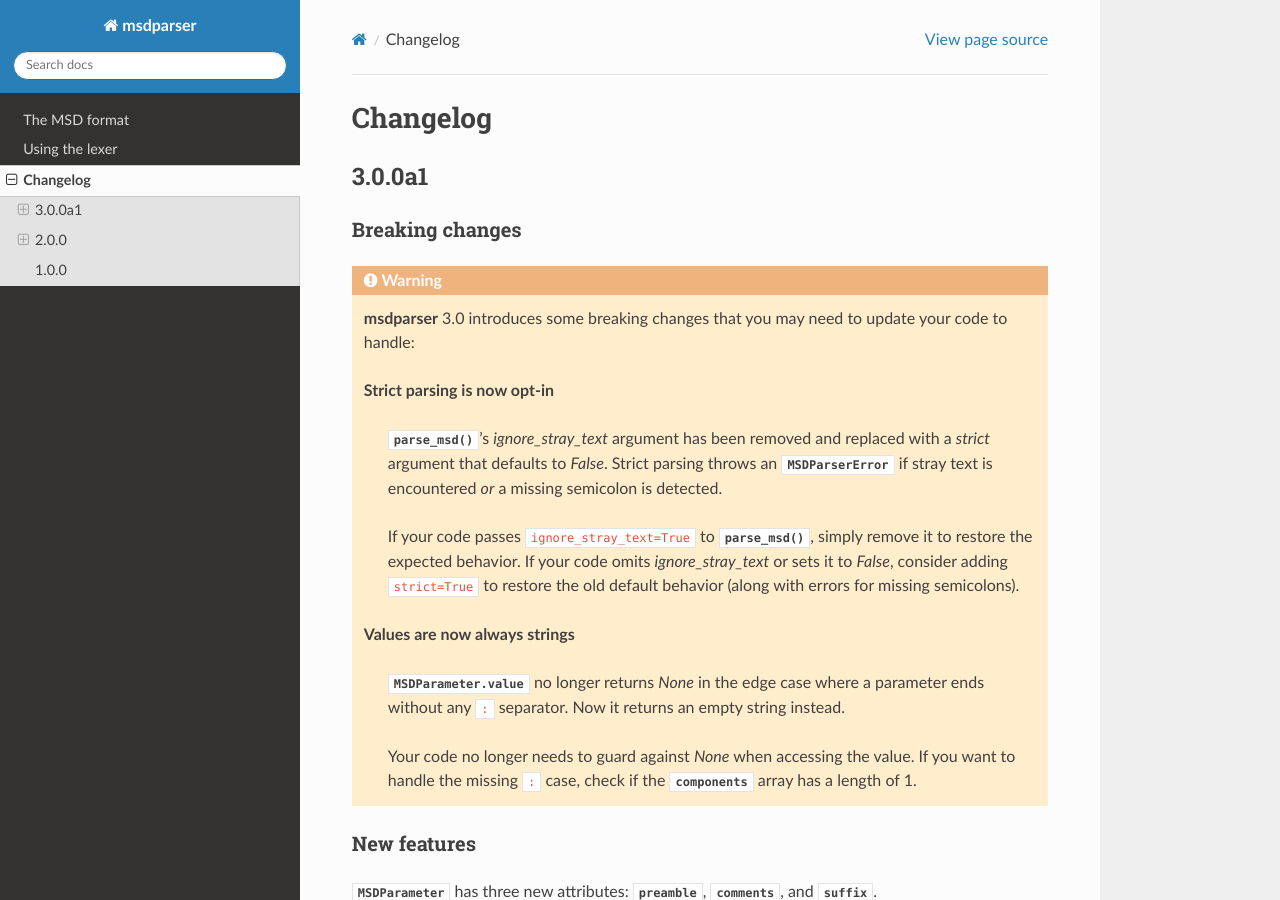
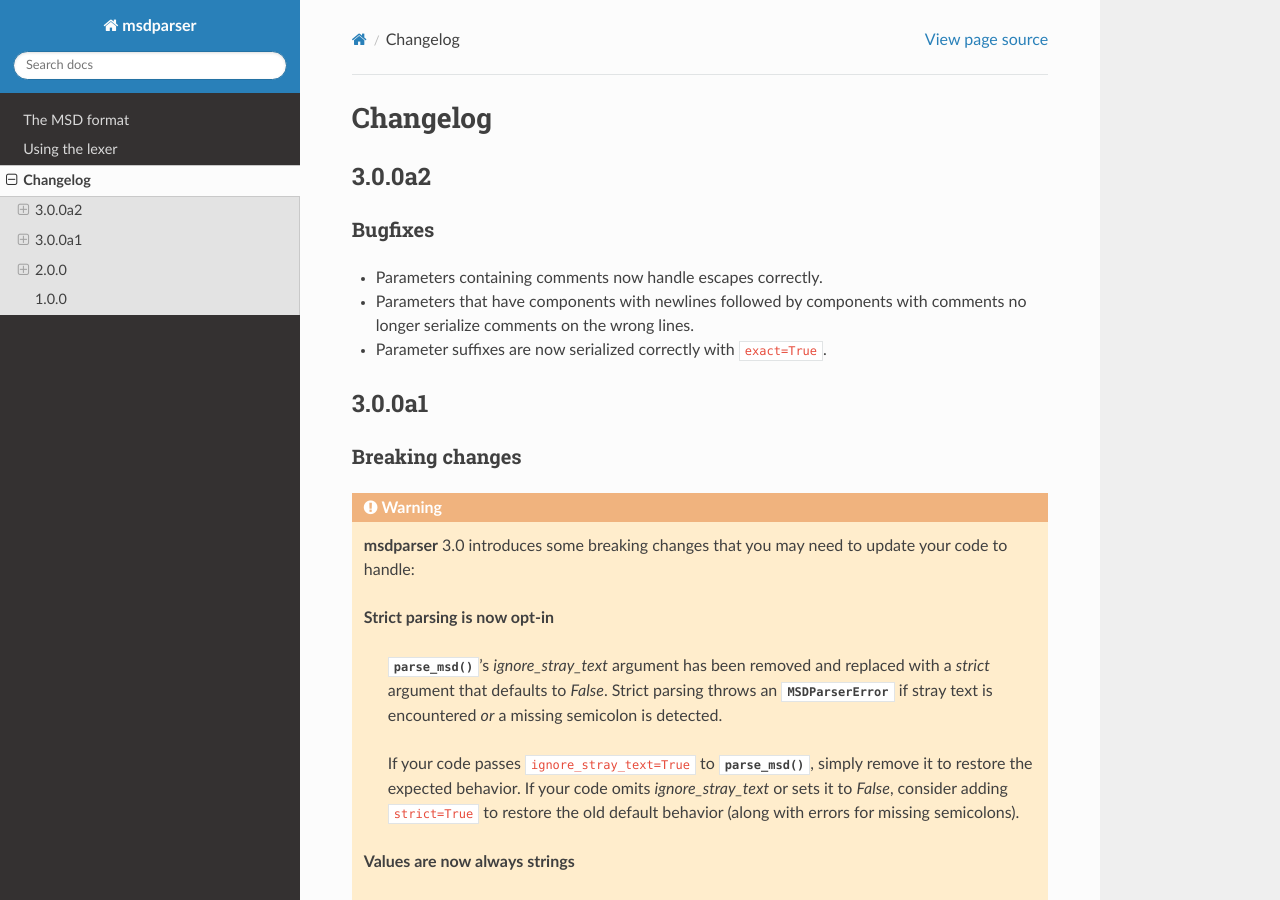
Before and after one commit to garcia/msdparser, a Sphinx documentation site: the page built from docs/source/changelog.rst, in a window 1280 px wide and 900 px high. Built offline with Sphinx 7.4.7 and the Read the Docs theme 2.0.0, drawn with Linux system fonts in a browser that asks for light colours.

Commit message:
Bump version & changelog

```diff
--- a/docs/source/changelog.rst
+++ b/docs/source/changelog.rst
@@ -1,5 +1,17 @@
 Changelog
 =========
+
+3.0.0a2
+-------
+
+Bugfixes
+~~~~~~~~
+
+* Parameters containing comments now handle escapes correctly.
+* Parameters that have components with newlines
+  followed by components with comments
+  no longer serialize comments on the wrong lines.
+* Parameter suffixes are now serialized correctly with ``exact=True``.
 
 3.0.0a1
 -------
--- a/pyproject.toml
+++ b/pyproject.toml
@@ -1,6 +1,6 @@
 [project]
 name = "msdparser"
-version = "3.0.0a1"
+version = "3.0.0a2"
 description = "Low-level parser for StepMania MSD files (SM, SSC, DWI...)"
 authors = [
     { name = "Ash Garcia", email = "github@garcia.sh" }
--- a/src/msdparser/__init__.py
+++ b/src/msdparser/__init__.py
@@ -3,7 +3,7 @@
 and :class:`.MSDParserError` for convenience.
 """
 
-__version__ = "3.0.0a1"
+__version__ = "3.0.0a2"
 __all__ = ["MSDParserError", "MSDParameter", "parse_msd"]
 
 from .parser import MSDParserError, parse_msd
```
